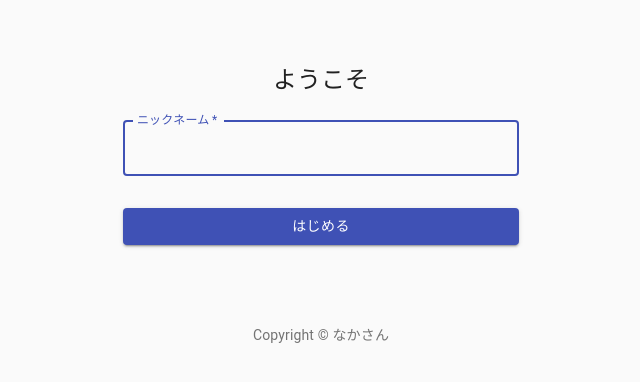
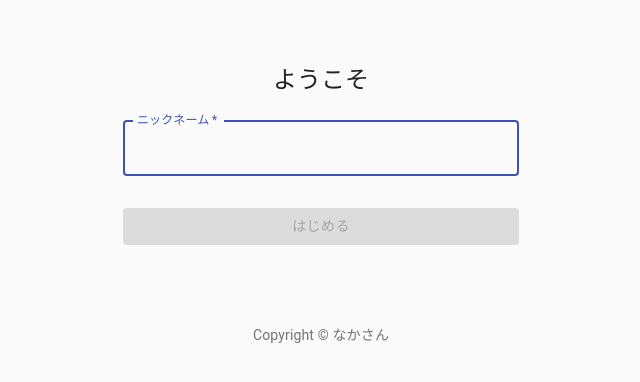
Before and after one commit to hajimev7/idobatakaigi, a React (Create React App) app: page / in a window 1280 px wide. Shown: the top 382 px of the page, without its empty margins (319-959 px from the left). Built offline with nearby package versions, Linux system fonts and the light colour scheme.

Commit message:
setname by clickinbutton

```diff
--- a/src/components/SingnIn.js
+++ b/src/components/SingnIn.js
@@ -1,4 +1,4 @@
-import React from 'react';
+import React, {useEffect,useState} from 'react';
 import Button from '@material-ui/core/Button';
 import CssBaseline from '@material-ui/core/CssBaseline';
 import TextField from '@material-ui/core/TextField';
@@ -44,6 +44,14 @@
 
 export default function SignIn({setName}) {
   const classes = useStyles();
+  const [disabled,setDisabled]= useState(true)
+  const [string,setString] = useState('')
+  console.log(string);
+
+  useEffect(()=>{
+    const disabled = string === ''
+    setDisabled(disabled)
+  },[string])
 
   return (
     <Container component="main" maxWidth="xs">
@@ -63,6 +71,7 @@
             label="ニックネーム"
             name="name"
             autoFocus
+            onChange={(e)=>setString(e.target.value)}
           />
           <Button
             type="submit"
@@ -70,6 +79,7 @@
             variant="contained"
             color="primary"
             className={classes.submit}
+            disabled={disabled}
           >
             はじめる
           </Button>
```
